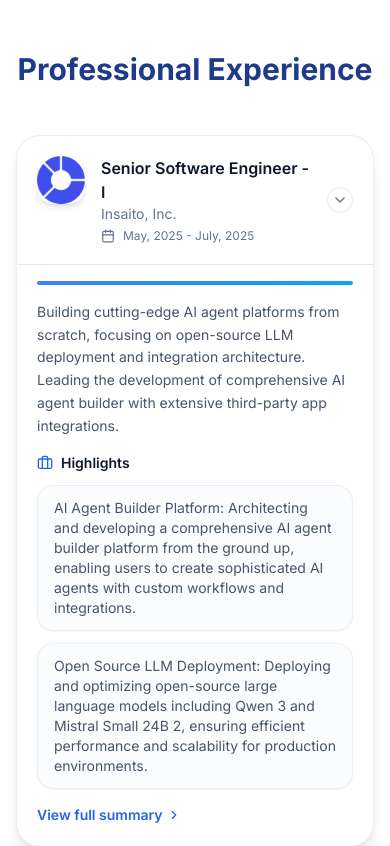
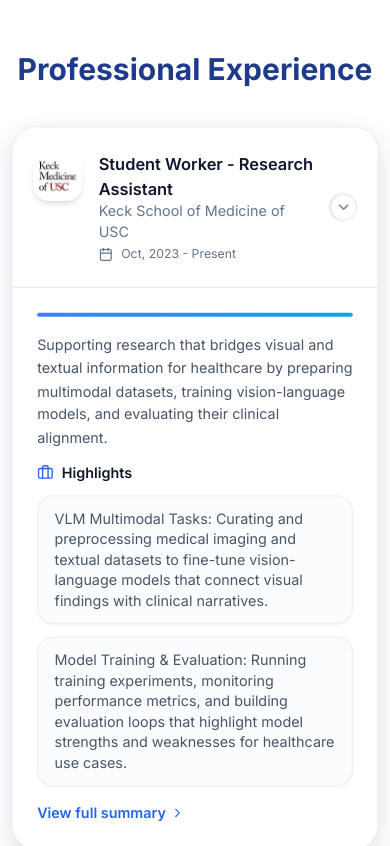
Before and after one commit to SohailGidwani/next-portfolio, a Next.js app: page / in a window 390 px wide. Shown: the part 3560-4406 px from the top of the page. Built offline with nearby package versions, Linux system fonts and the light colour scheme.

Commit message:
Add Keck School of Medicine experience to Experience component and enhance animations

```diff
--- a/app/components/Experience.tsx
+++ b/app/components/Experience.tsx
@@ -12,6 +12,7 @@ import { Dialog, DialogContent, DialogDescription, DialogHeader, DialogTitle } f
 import AskPandaAI from "@/public/images/Insaito.png"
 import fullstack from "@/public/images/iifl.png"
 import feynwick from "@/public/images/iremify.png"
+import keckUSC from "@/public/images/keck_USC.png"
 
 interface ExperienceProps {
   setActiveSection: (section: string) => void
@@ -258,6 +259,20 @@ export default function Experience({ setActiveSection }: ExperienceProps) {
   }, [isMobile, activeExperience])
 
   const experiences: ExperienceItem[] = [
+    {
+      title: "Student Worker - Research Assistant",
+      company: "Keck School of Medicine of USC",
+      date: "Oct, 2023 - Present",
+      description:
+        "Supporting research that bridges visual and textual information for healthcare by preparing multimodal datasets, training vision-language models, and evaluating their clinical alignment.",
+      projects: [
+        "VLM Multimodal Tasks: Curating and preprocessing medical imaging and textual datasets to fine-tune vision-language models that connect visual findings with clinical narratives.",
+        "Model Training & Evaluation: Running training experiments, monitoring performance metrics, and building evaluation loops that highlight model strengths and weaknesses for healthcare use cases.",
+        "Research Collaboration: Partnering with clinicians and researchers to translate experimental insights into deployable prototypes, documentation, and future study proposals.",
+      ],
+      isLatest: true,
+      logo: keckUSC,
+    },
     {
       title: "Senior Software Engineer - I ",
       company: "Insaito, Inc.",
@@ -516,7 +531,9 @@ export default function Experience({ setActiveSection }: ExperienceProps) {
                   whileInView={{ opacity: 1, y: 0 }}
                   viewport={{ once: true }}
                   transition={{ duration: 0.3, delay: index * 0.05 }}
-                  className="overflow-hidden rounded-3xl border border-slate-200/70 bg-white shadow-lg dark:border-slate-800 dark:bg-slate-900"
+                  // NEW: Animate expanded state with shadow
+                  animate={isOpen ? { boxShadow: '0 8px 24px 0 rgba(23, 37, 84, 0.14)', scale: 1.025 } : { boxShadow: '0 1px 3px 0 rgba(17, 24, 39, 0.06)', scale: 1 }}
+                  className={`overflow-hidden rounded-3xl border border-slate-200/70 bg-white dark:border-slate-800 dark:bg-slate-900 transition-all duration-300 mb-4 ${isOpen ? 'shadow-2xl ring-2 ring-blue-100 dark:ring-blue-900/30' : 'shadow-lg'} `}
                 >
                   <button
                     type="button"
@@ -524,7 +541,8 @@ export default function Experience({ setActiveSection }: ExperienceProps) {
                       triggerHaptic()
                       setActiveExperience((prev) => (prev === index ? -1 : index))
                     }}
-                    className="flex w-full items-center justify-between gap-4 px-5 py-5 text-left"
+                    className="flex w-full items-center justify-between gap-4 px-5 py-6 md:py-5 md:px-5 text-left"
+                    style={{ minHeight: 64 }}
                   >
                     <div className="flex items-start gap-4">
                       <div className="relative h-12 w-12 flex-shrink-0 overflow-hidden rounded-2xl bg-white shadow-md dark:bg-slate-800">
@@ -549,7 +567,8 @@ export default function Experience({ setActiveSection }: ExperienceProps) {
                     </div>
                     <motion.span
                       animate={{ rotate: isOpen ? 90 : 0 }}
-                      className="rounded-full border border-slate-200 p-1 text-slate-500 dark:border-slate-700 dark:text-slate-300"
+                      transition={{ type: 'spring', stiffness: 400, damping: 32 }}
+                      className="rounded-full border border-slate-200 p-1 text-slate-500 dark:border-slate-700 dark:text-slate-300 bg-white dark:bg-slate-800 shadow"
                     >
                       <ChevronRight size={16} />
                     </motion.span>
@@ -560,16 +579,16 @@ export default function Experience({ setActiveSection }: ExperienceProps) {
                       <motion.div
                         key={`${experience.company}-content`}
                         initial={{ height: 0, opacity: 0 }}
-                        animate={{ height: "auto", opacity: 1 }}
+                        animate={{ height: 'auto', opacity: 1 }}
                         exit={{ height: 0, opacity: 0 }}
-                        transition={{ duration: 0.25, ease: "easeInOut" }}
-                        className="border-t border-slate-200 px-5 pb-5 dark:border-slate-800"
+                        transition={{ duration: 0.28, ease: 'easeInOut' }}
+                        className="border-t border-slate-200 px-6 pb-6 pt-2 dark:border-slate-800"
                       >
                         <div className={`my-4 h-1 rounded-full bg-gradient-to-r ${gradient}`} />
-                        <p className="text-sm leading-relaxed text-slate-600 dark:text-slate-300">
+                        <p className="text-sm leading-relaxed text-slate-600 dark:text-slate-300 mb-3">
                           {experience.description}
                         </p>
-                        <div className="mt-4 space-y-3">
+                        <div className="mt-1 space-y-3">
                           <h4 className="flex items-center gap-2 text-sm font-semibold text-slate-900 dark:text-slate-200">
                             <Briefcase size={16} className="text-blue-600 dark:text-blue-400" />
                             Highlights
```
Also changed, not shown: public/images/keck_USC.png (added), 1 other file (tests, documents, lock files or other folders).
